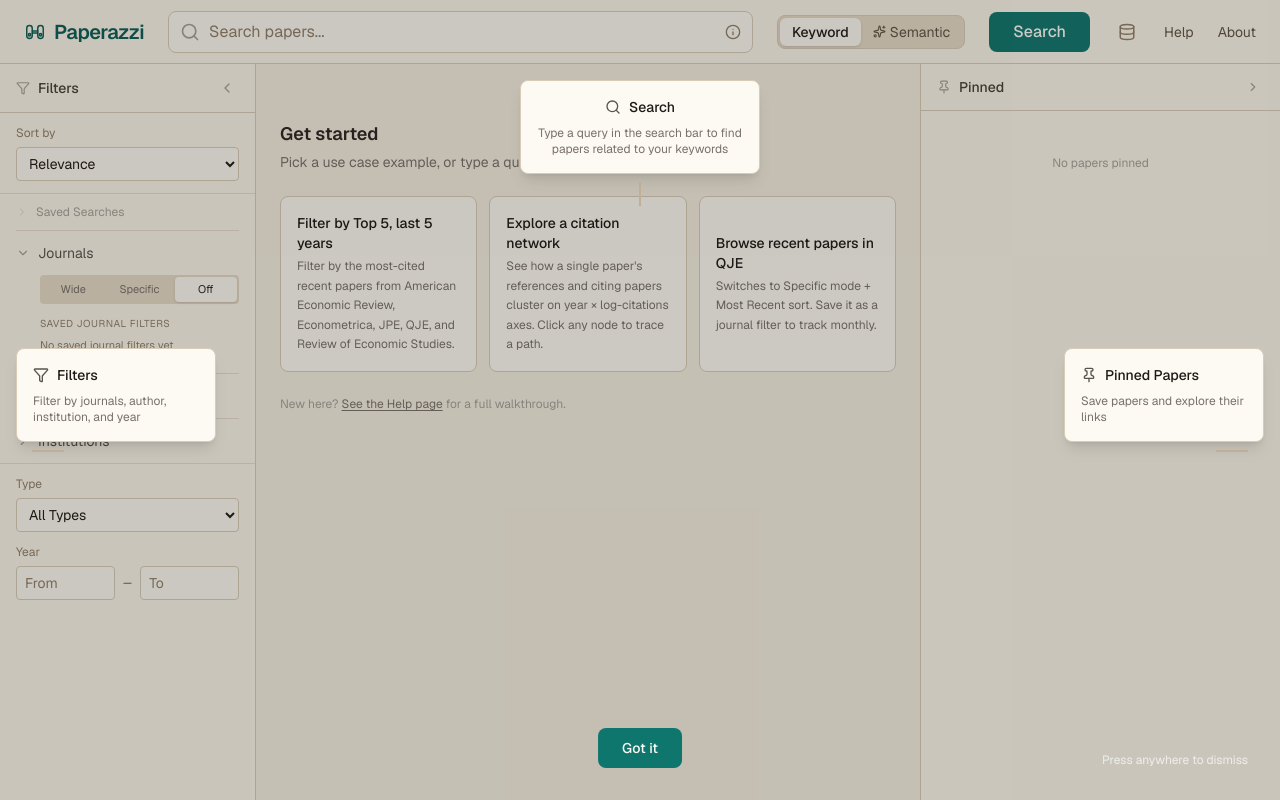
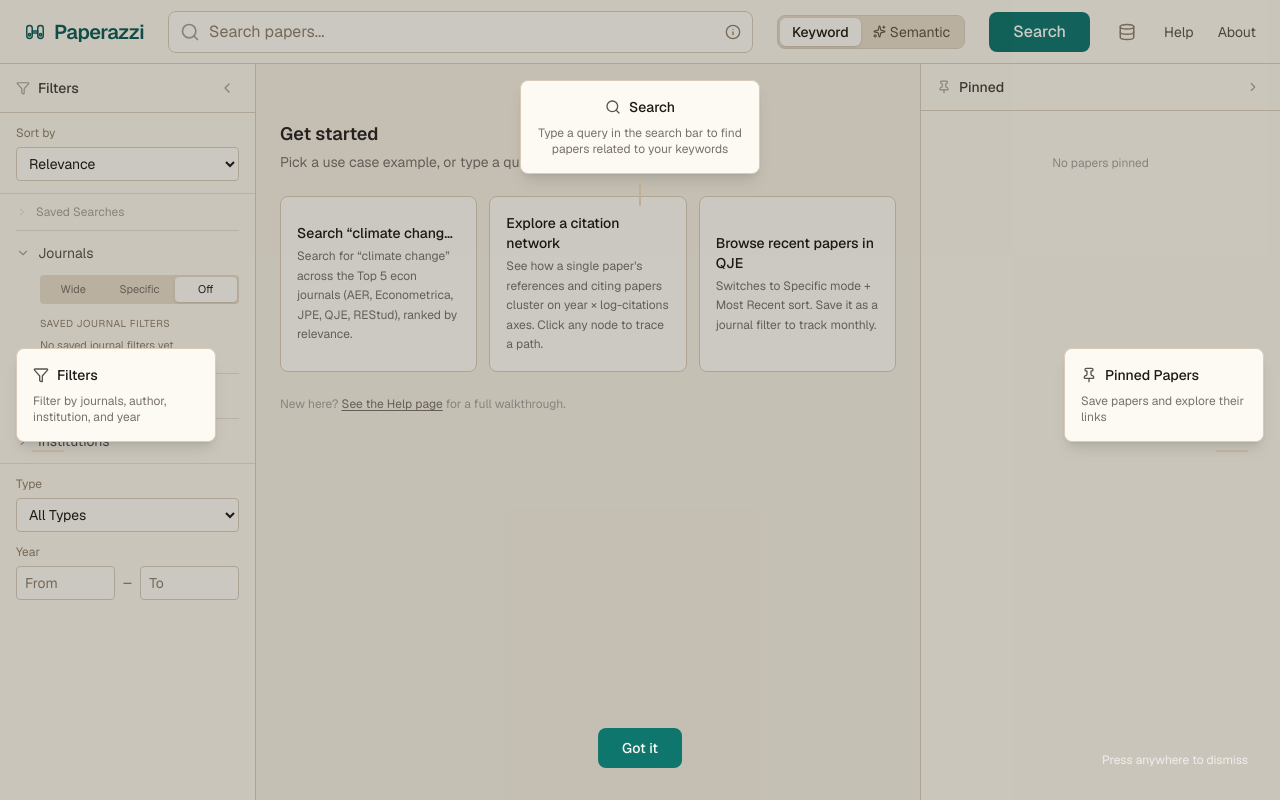
Before and after one commit to npasquier/paperazzi, a Next.js app: page /search in a window 1280 px wide. Built offline with nearby package versions, Linux system fonts and the light colour scheme.

Commit message:
Fix 1st use case

```diff
--- a/components/PaperazziApp.tsx
+++ b/components/PaperazziApp.tsx
@@ -407,10 +407,8 @@ function PaperazziAppContent() {
   };
 
   const handlePresetTile = (
-    preset: 'top5-cited-recent' | 'demo-network' | 'recent-qje',
+    preset: 'climate-top5' | 'demo-network' | 'recent-qje',
   ) => {
-    const currentYear = new Date().getFullYear();
-
     if (preset === 'demo-network') {
       // Famous econ paper — Acemoglu, Johnson & Robinson (2001),
       // "The Colonial Origins of Comparative Development" in AER.
@@ -419,7 +417,7 @@ function PaperazziAppContent() {
       return;
     }
 
-    if (preset === 'top5-cited-recent') {
+    if (preset === 'climate-top5') {
       const top5 = ECON_PRESETS.find((p) => p.id === 'top5gen');
       setFilters((prev) => ({
         ...prev,
@@ -434,8 +432,8 @@ function PaperazziAppContent() {
         },
       }));
       const params = new URLSearchParams();
-      params.set('sort', 'cited_by_count:desc');
-      params.set('from', String(currentYear - 5));
+      params.set('q', 'climate change');
+      // Sort omitted — defaults to relevance_score.
       params.set('page', '1');
       router.push(`/search?${params.toString()}`);
       return;
--- a/components/SearchResults.tsx
+++ b/components/SearchResults.tsx
@@ -59,7 +59,7 @@ interface Props {
   // Empty-state tile click — handled by parent (PaperazziApp), which sets
   // econFilter / journalFilterMode and pushes URL params accordingly.
   onPresetTile?: (
-    preset: 'top5-cited-recent' | 'demo-network' | 'recent-qje',
+    preset: 'climate-top5' | 'demo-network' | 'recent-qje',
   ) => void;
   loadMore?: (page: number) => void;
   onClearCiting?: () => void;
@@ -647,15 +647,16 @@ export default function SearchResults({
         </p>
         <div className='grid gap-3 md:grid-cols-3'>
           <button
-            onClick={() => onPresetTile?.('top5-cited-recent')}
+            onClick={() => onPresetTile?.('climate-top5')}
             className='surface-card border border-app rounded-lg p-4 text-left hover:bg-stone-50 transition'
           >
-            <h3 className='text-sm font-medium text-stone-900 mb-1'>
-              Filter by Top 5, last 5 years
+            <h3 className='text-sm font-medium text-stone-900 mb-1 whitespace-nowrap overflow-hidden text-ellipsis'>
+              Search &ldquo;climate change&rdquo; in Top&nbsp;5
             </h3>
             <p className='text-xs text-stone-500 leading-relaxed'>
-              Filter by the most-cited recent papers from American Economic
-              Review, Econometrica, JPE, QJE, and Review of Economic Studies.
+              Search for &ldquo;climate change&rdquo; across the Top 5 econ
+              journals (AER, Econometrica, JPE, QJE, REStud), ranked by
+              relevance.
             </p>
           </button>
           <button
```
